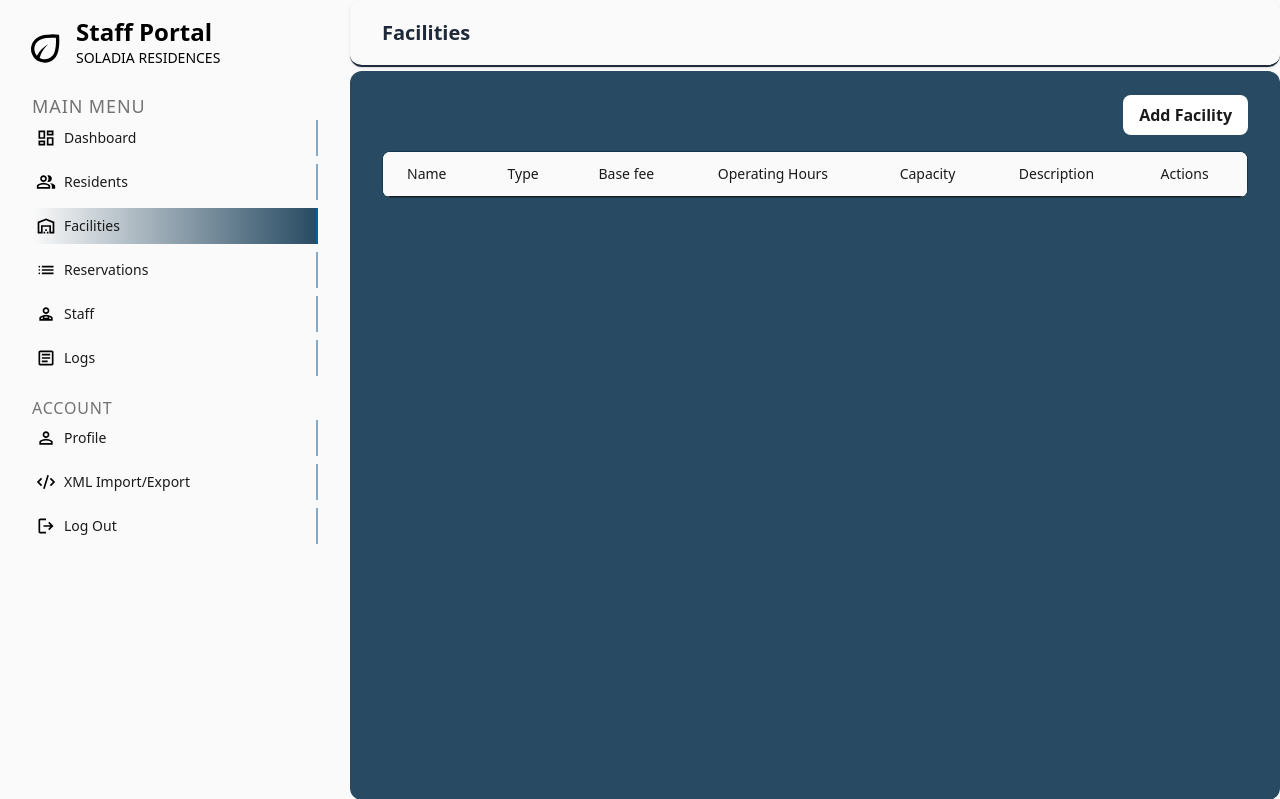
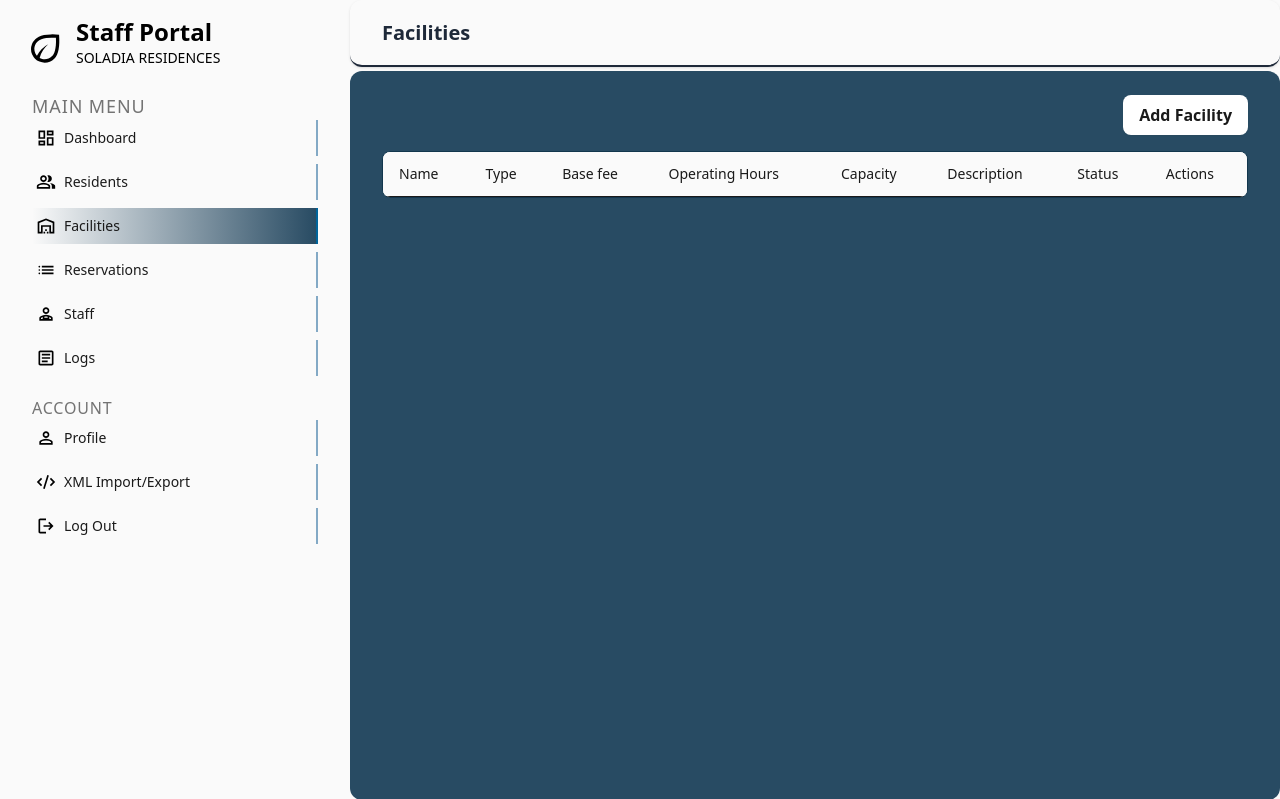
Before and after one commit to Valiant49/venue_reservation_web_app, a Laravel app: page /staff/facility in a window 1280 px wide. Shown: the top 799 px of the page. Run offline with Laravel 12, Linux system fonts and the light colour scheme; a user stored in the database is signed in; data comes from the database, SQL or seed files in the repository; data that the repository does not hold is empty; style sheets or scripts are compiled from the project's sources; parts of the project's set-up code (start-up, migrations or seed data) failed here and were passed over.

Commit message:
added Archived status to entities

```diff
--- a/resources/views/employee-facing/facility/index.blade.php
+++ b/resources/views/employee-facing/facility/index.blade.php
@@ -36,40 +36,44 @@
                 <thead
                     class="text-body bg-background border-default-medium text-text sticky top-0 z-10 border-b text-sm">
                     <tr>
-                        <th scope="col" class="px-6 py-3 font-medium">Name</th>
-                        <th scope="col" class="px-6 py-3 font-medium">Type</th>
-                        <th scope="col" class="px-6 py-3 font-medium">Base fee</th>
-                        <th scope="col" class="px-6 py-3 font-medium">Operating Hours</th>
-                        <th scope="col" class="px-6 py-3 font-medium">Capacity</th>
-                        <th scope="col" class="px-6 py-3 font-medium">Description</th>
+                        <th scope="col" class="px-4 py-3 font-medium">Name</th>
+                        <th scope="col" class="px-4 py-3 font-medium">Type</th>
+                        <th scope="col" class="px-4 py-3 font-medium">Base fee</th>
+                        <th scope="col" class="px-4 py-3 font-medium">Operating Hours</th>
+                        <th scope="col" class="px-4 py-3 font-medium">Capacity</th>
+                        <th scope="col" class="px-4 py-3 font-medium">Description</th>
+                        <th scope="col" class="px-4 py-3 font-medium">Status</th>
                         @can('admin-access')
-                            <th scope="col" class="px-6 py-3 font-medium">Actions</th>
+                            <th scope="col" class="px-4 py-3 font-medium">Actions</th>
                         @endcan
                     </tr>
                 </thead>
                 <tbody>
                     @foreach ($facilities as $facility)
                         <tr class="bg-background border-default hover:bg-gray-300 border-b">
-                            <td class="px-6 py-4">
+                            <td class="px-4 py-4">
                                 {{ $facility->name }}
                             </td>
-                            <td class="px-6 py-4">
+                            <td class="px-4 py-4">
                                 {{ $facility->category }}
                             </td>
-                            <td class="px-6 py-4">
+                            <td class="px-4 py-4">
                                 {{ $facility->base_fee }}
                             </td>
-                            <td class="px-6 py-4">
+                            <td class="px-4 py-4">
                                 {{ Carbon\Carbon::createFromTimeString($facility->starting_hours)->format('h:i A') }} to {{ Carbon\Carbon::createFromTimeString($facility->closing_hours)->format('h:i A') }}
                             </td>
-                            <td class="px-6 py-4">
+                            <td class="px-4 py-4">
                                 {{ $facility->max_capacity }} pax
                             </td>
-                            <td class="px-6 py-4">
+                            <td class="px-4 py-4">
                                 {{ $facility->description }}
                             </td>
+                            <td class="px-4 py-4">
+                                {{ $facility->facility_status }}
+                            </td>
                             @can('admin-access')
-                                <td class="px-6 py-4">
+                                <td class="px-4 py-4">
                                     <a href="{{ route('facility.edit', $facility) }}"
                                         class="text-info font-medium hover:underline">Edit</a>
                                     <a href="{{ route('facility.destroy', $facility) }}"
```
Also changed, not shown: database/migrations/0001_01_01_000000_create_users_table.php, database/migrations/2026_07_16_071335_create_facilities_table.php, database/migrations/2026_07_16_072113_create_reservations_table.php.
